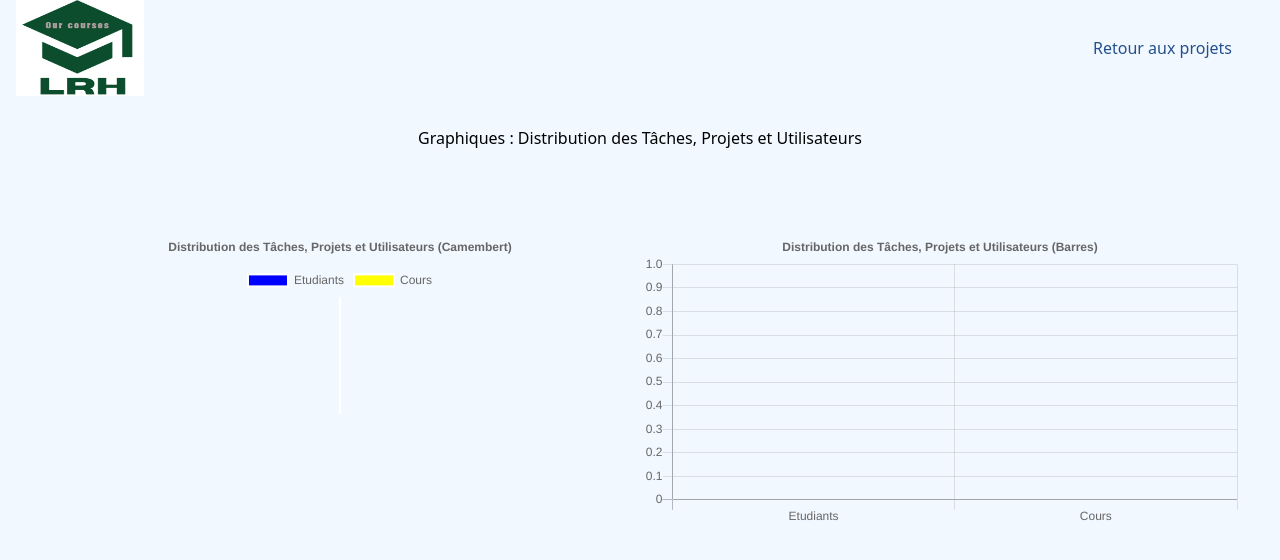
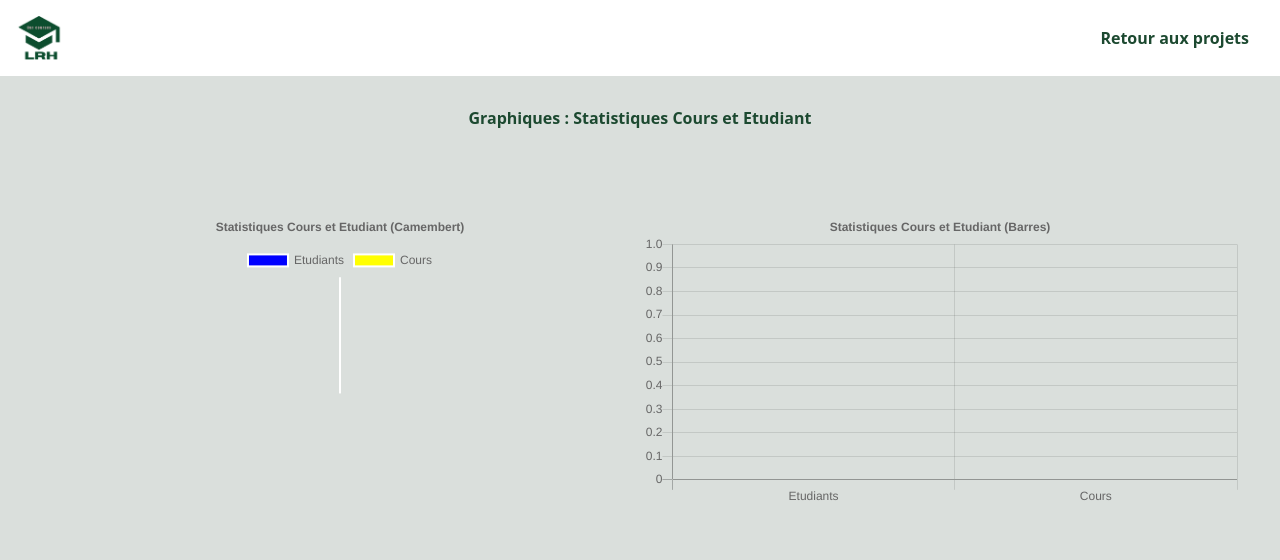
Before and after one commit to Youcode-Classe-E-2024-2025/Asmae_ElHamzaoui_Youdemy, a PHP site: page /statisticsProf.php in a window 1280 px wide. Shown: the top 560 px of the page. Run offline with PHP 8.4, Linux system fonts and the light colour scheme; the visitor is signed in with stand-in values (Sample User, id 1); data that the repository does not hold is empty; some libraries are stand-ins or nearby versions.

Commit message:
modification du style de la page des statistiques

```diff
--- a/view/statisticsProf.php
+++ b/view/statisticsProf.php
@@ -39,21 +39,46 @@ $totalCours = $resultat['total_cours'];
     <script src="https://cdnjs.cloudflare.com/ajax/libs/Chart.js/2.9.4/Chart.js"></script>
     <style>
         body {
-            background-color: #f2f8ff;
+            background-color:  #dadfdc;
+        }
+         /* Style de la barre de navigation */
+         .navbar {
+            background-color:rgb(255, 255, 255);
+            padding: 1rem;
+            color: white;
+            display: flex;
+            justify-content: space-between;
+            align-items: center;
+            position: sticky;
+            top: 0;
+            z-index: 100;
+        }
+
+        .navbar a {
+            color: white;
+            text-decoration: none;
+            margin: 0 15px;
+            font-size: 16px;
+        }
+
+        .navbar a:hover {
+            color: #f0a500;
         }
     </style>
 </head>
 <body>
-<header class="mx-4">
-    <div class="container flex justify-between items-center">
-        <img src="../images/logo.png" alt="Logo" class="h-24 w-32">
-        <div class="space-x-6 items-center mr-8">
-            <a href="projets_view.php" class="text-center hover:text-gray-400" style="color:#24508c">Retour aux projets</a>
+ <!-- Barre de navigation -->
+ <nav class="navbar">
+        <div class="flex items-center">
+            <img src="../assets/images/logo.png" alt="Logo" class="w-12">
         </div>
-    </div>
-</header>
+        <div class="space-x-6 items-center">
+        <a href="projets_view.php" class="text-center font-bold hover:text-gray-400" style="color:#1c4930">Retour aux projets</a>
+        </div>
+    </nav>
 
-<h2 class="text-center mt-[30px]">Graphiques : Distribution des Tâches, Projets et Utilisateurs</h2>
+
+<h2 class="text-center font-bold mt-[30px]" style="color:#1c4930">Graphiques : Statistiques Cours et Etudiant</h2>
 <section class="flex mt-[80px] justify-center">
     <canvas id="pieChart" style="width:100%;max-width:600px;">
     </canvas>
@@ -79,7 +104,7 @@ $totalCours = $resultat['total_cours'];
         options: {
             title: {
                 display: true,
-                text: "Distribution des Tâches, Projets et Utilisateurs (Camembert)"
+                text: "Statistiques Cours et Etudiant (Camembert)"
             }
         }
     });
@@ -97,7 +122,7 @@ $totalCours = $resultat['total_cours'];
         options: {
             title: {
                 display: true,
-                text: "Distribution des Tâches, Projets et Utilisateurs (Barres)"
+                text: "Statistiques Cours et Etudiant (Barres)"
             },
             legend: { display: false },
             scales: {
```
